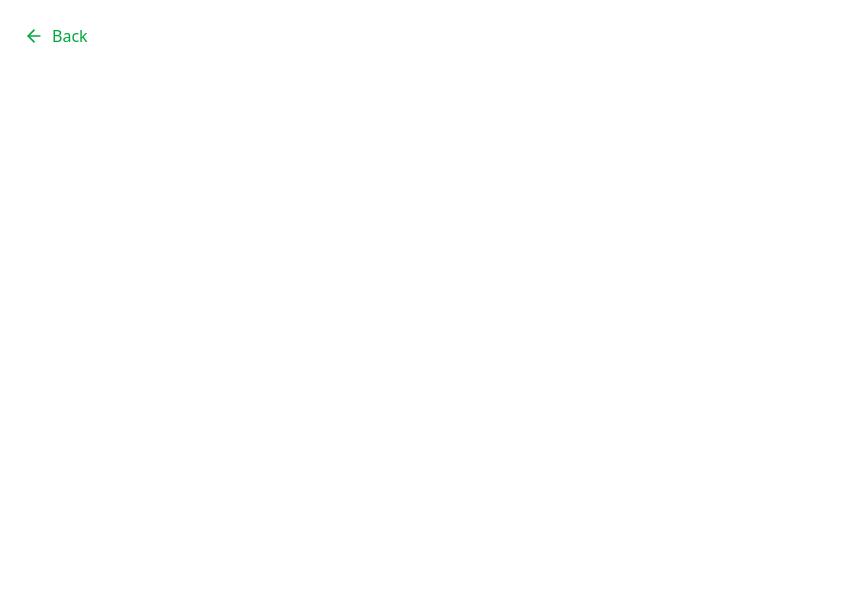
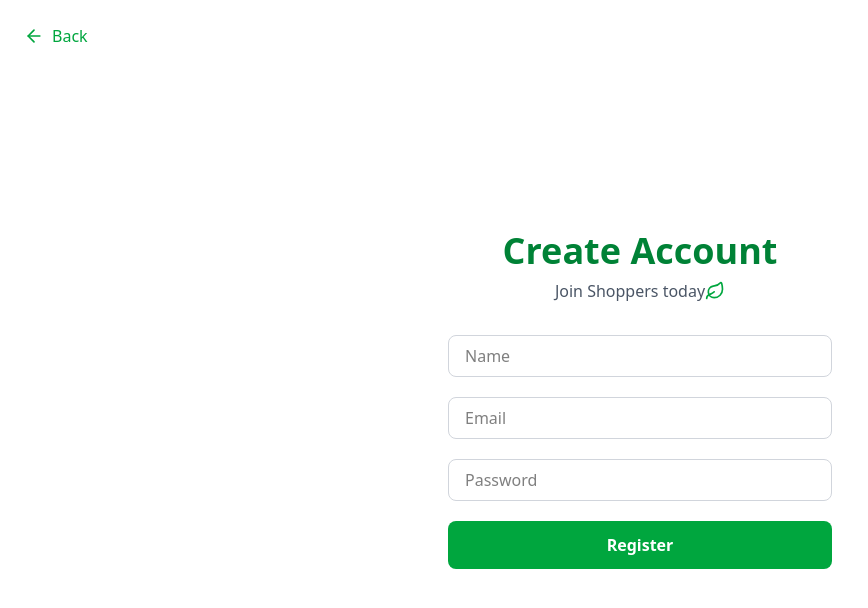
Before and after one commit to kym-21/shoppers, a Next.js app: page /register in a window 1280 px wide. Both pictures are taken after a click on the button "Get Started". Shown: the top 608 px of the page, without its empty margins (0-868 px from the left). Built offline with nearby package versions, Linux system fonts and the light colour scheme.

Commit message:
Sync all local changes

```diff
--- a/src/components/RegisterForm.tsx
+++ b/src/components/RegisterForm.tsx
@@ -1,5 +1,6 @@
-import { ArrowLeft } from 'lucide-react'
+import { ArrowLeft, Leaf } from 'lucide-react'
 import React from 'react'
+import { motion } from "motion/react"
 type propType = {
 previousStep:(s:number)=> void
 }
@@ -12,8 +13,34 @@
         <ArrowLeft className='w-5 h-5' />
         <span className='font-medium'>Back</span>
       </div>
+      <motion.h1
+      initial={{ opacity: 0, translateY: -10 }}
+      animate={{ opacity: 1, translateY: 0 }}
+      transition={{ duration: 0.6 }}
+      className='text-4xl font-extrabold text-green-700 mb-2'>
+        Create Account
+         </motion.h1>
+      <p className='text-gray-600 mb-8 flex items-center'>Join Shoppers today <Leaf
+      className='w-5 h-5 text-green-600'/></p>
+      <motion.form className='flex flex-col gap-5 w-full max-w-sm'
+      initial={{ opacity: 0, }}
+      animate={{ opacity: 1, }}
+      transition={{ duration: 0.6 }}>
+        <div className='relative'>
+          <input type="text" placeholder='Name' className='w-full border border-gray-300 rounded-lg px-4 py-2 focus:outline-none focus:ring-2 focus:ring-green-600' />
+        </div>
+        <div className='relative'>
+          <input type="email" placeholder='Email' className='w-full border border-gray-300 rounded-lg px-4 py-2 focus:outline-none focus:ring-2 focus:ring-green-600' />
+        </div>
+        <div className='relative'>
+          <input type="password" placeholder='Password' className='w-full border border-gray-300 rounded-lg px-4 py-2 focus:outline-none focus:ring-2 focus:ring-green-600' />
+        </div>
+        <button type='submit' className='bg-green-600 text-white py-3 px-8 rounded-lg font-semibold hover:bg-green-700 transition-colors'>Register</button>
+
+      </motion.form>
     </div>
   )
+
 }
 
 export default RegisterForm
--- a/src/components/Welcome.tsx
+++ b/src/components/Welcome.tsx
@@ -1,7 +1,7 @@
 'use client'
 import React from 'react'
 import { motion } from 'framer-motion'
-import { ArrowRight, ShoppingBasket, Bike } from 'lucide-react'
+import { ArrowRight, ShoppingBasket, Bike, } from 'lucide-react'
 type propType = {
   nextStep :(s:number)=> void
 }
```
